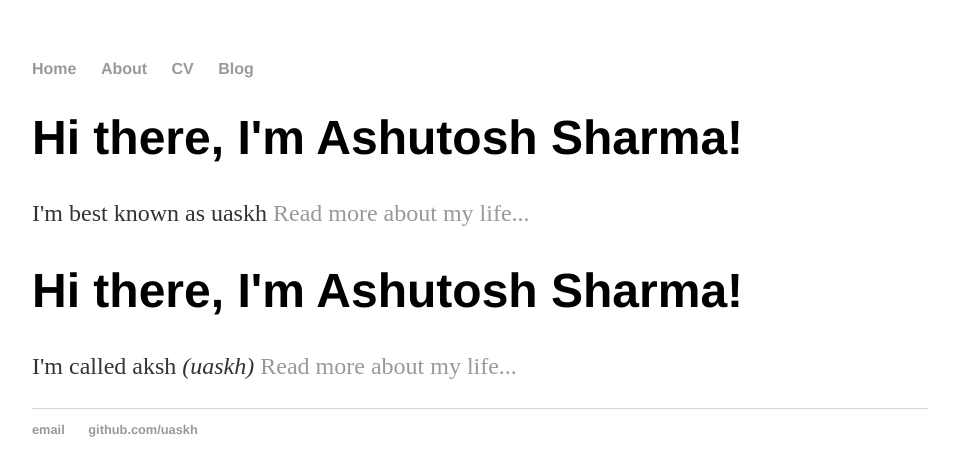
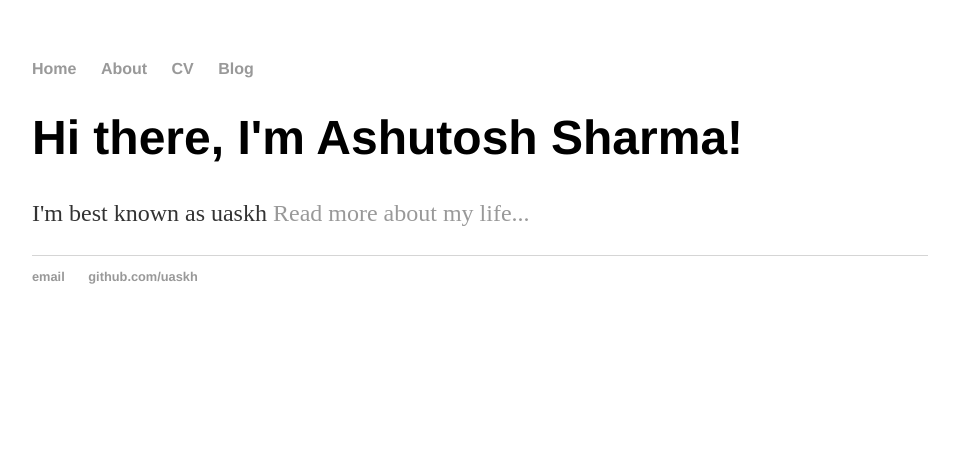
Before and after one commit to uaskh/uaskh.github.io, a Jekyll site: the page built from index.html, in a window 1280 px wide. Shown: the top 476 px of the page, without its empty margins (160-1119 px from the left). Built offline with Jekyll 4.4.1, drawn with Linux system fonts in a browser that asks for light colours.

Commit message:
Update default.html

```diff
--- a/_layouts/default.html
+++ b/_layouts/default.html
@@ -16,10 +16,6 @@
 		</nav>
 		<div class="container">
 		{{ content }}
-    		<div class="first">
-        		<h1>Hi there, I'm Ashutosh Sharma!</h1>
-				<p>I'm called aksh <em>(uaskh)</em>  <a href="/about">Read more about my life...</a></p>
-    		</div><!-- /.first -->
 		</div><!-- /.container -->
 		<footer>
     		<ul>
```
